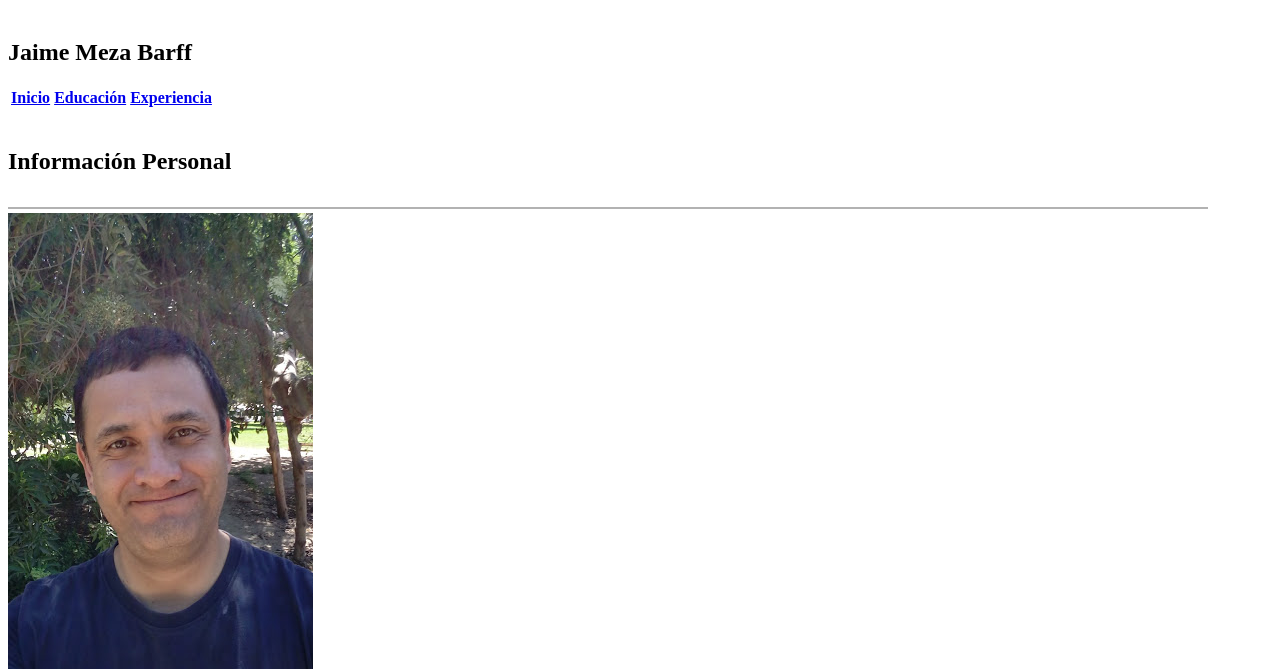
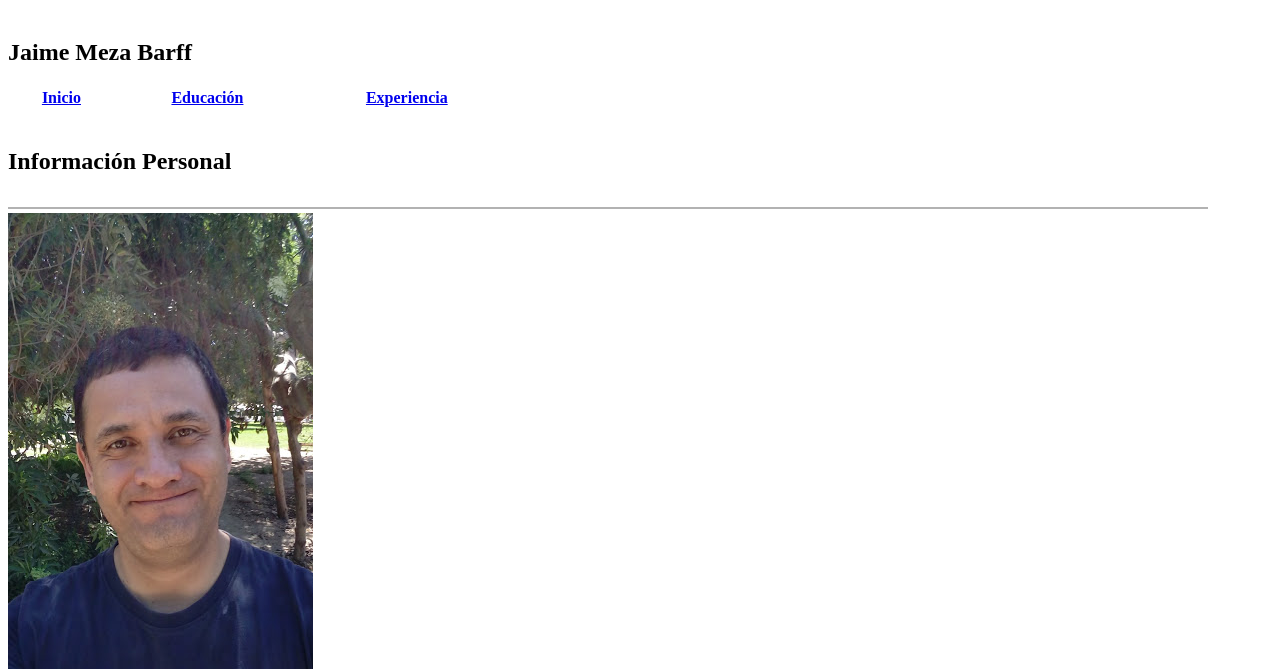
Before and after one commit to jbarff/FundamentosDeHtml_Jaime_Meza, a plain HTML site: page index.html in a window 1280 px wide. Shown: the part 131-800 px from the top of the page. Drawn offline with Linux system fonts and the light colour scheme.

Commit message:
variación del ancho de columnas con style en el navegador … en son de prueba

```diff
--- a/index.html
+++ b/index.html
@@ -20,7 +20,7 @@
     </header>
       <h2>Jaime Meza Barff</h2>
       <nav>
-        <table>
+        <table style="width:40%">
           <tr>
             <th><a href="#">Inicio</a></th><th><a href="#">Educación</a></th><th><a href="#">Experiencia</a></th>
           </tr>
```
